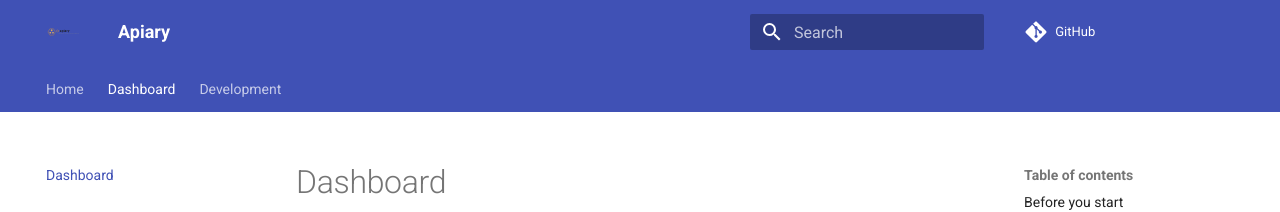
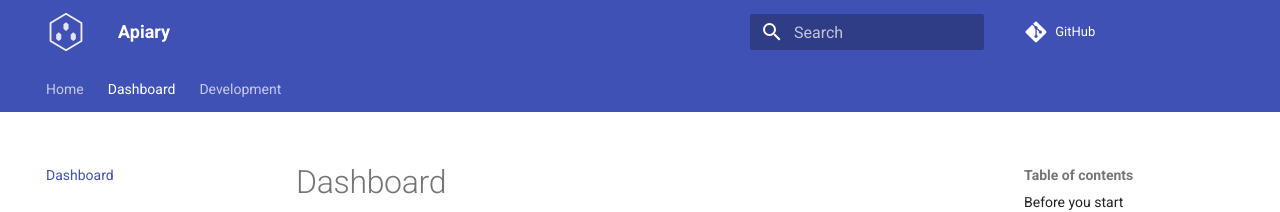
Before and after one commit to orlandoburli/apiary, an MkDocs documentation site: the page built from docs/dashboard.md, in a window 1280 px wide. Shown: the top 212 px of the page. Built offline with MkDocs 1.6.1 and Material for MkDocs 9.7.7, drawn with Linux system fonts in a browser that asks for light colours; comment, search, counter and statistics services are not loaded.

Commit message:
fix(docs): smaller white logo for the blue navbar
- Creates docs/icon.svg: just the hexagon + honeycomb icon in white
- Switches the logo: from logo.svg to icon.svg in the navbar
- Switches the favicon to icon.svg
- Adjusts the CSS for the new icon size

```diff
--- a/docs/stylesheets/extra.css
+++ b/docs/stylesheets/extra.css
@@ -8,6 +8,6 @@
 /* Larger sidebar logo */
 .md-nav--primary .md-nav__title .md-nav__button.md-logo img,
 .md-nav--primary .md-nav__title .md-nav__button.md-logo svg {
-  width: 3rem;
-  height: 3rem;
+  width: 2.5rem;
+  height: 2.5rem;
 }
--- a/mkdocs.yml
+++ b/mkdocs.yml
@@ -5,8 +5,8 @@ edit_uri: edit/main/docs/
 
 theme:
   name: material
-  logo: logo.svg
-  favicon: logo.png
+  logo: icon.svg
+  favicon: icon.svg
   palette:
     scheme: default
     primary: indigo
```
Also changed, not shown: docs/icon.svg (added).
